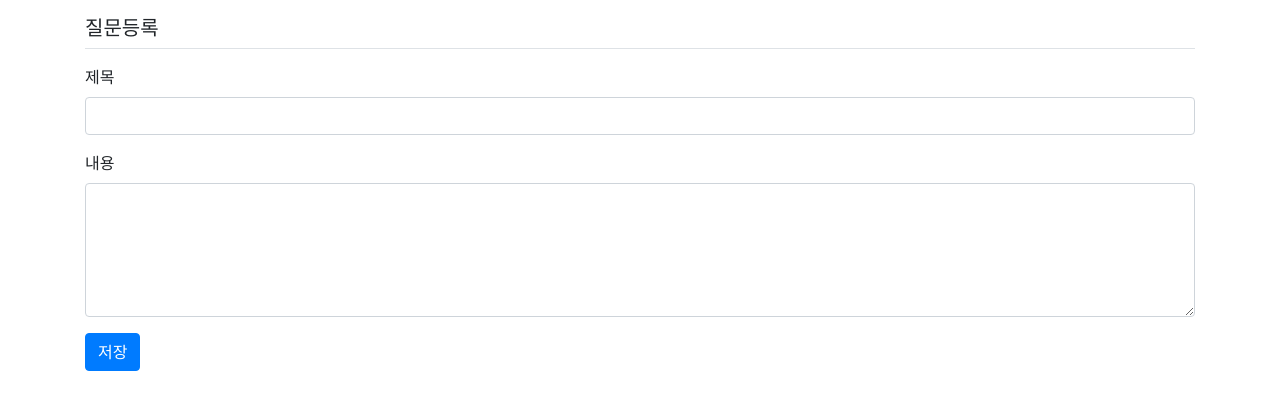
After one commit to radmacoz/python_webhard, a Flask app: template pybo/templates/question/question_form.html in a window 1280 px wide. The commit adds this page. Shown: the top 410 px of the page. Run offline with Flask 2, Linux system fonts and the light colour scheme; the template is opened without the code that fills it, so the values that code supplies are empty, except form fields; form fields are guessed from the names that the template uses.

Commit message:
210316: question submit function implementation

```diff
--- /dev/null
+++ b/pybo/templates/question/question_form.html
@@ -0,0 +1,25 @@
+{% extends 'base.html' %}
+{% block content %}
+<div class="container">
+    <h5 class="my-3 border-bottom pb-2">질문등록</h5>
+    <form method="post" class="post-form my-3">
+        <!-- {{ form.subject.label }}
+        {{ form.subject(class="form-control") }}
+
+        {{ form.content.label}}
+        {{ form.content(class="form-control") }} -->
+        <div class="form-group">
+            <label for="subject">제목</label>
+            <input type="text" class="form-control" name="subject" id="subject">
+        </div>
+        <div class="form-group">
+            <label for="content">내용</label>
+            <textarea class="form-control" name="content" id="content" rows="5">
+            </textarea>
+        </div>
+        <button type="submit" class="btn btn-primary">저장</button>
+    </form>
+</div>
+{% endblock %}
+
+<!-- 2-10 질문등록기능까지 -->
--- a/pybo/templates/question/question_list.html
+++ b/pybo/templates/question/question_list.html
@@ -28,5 +28,6 @@
         {% endif %}
         </tbody>
     </table>
+    <a href="{{ url_for('question.create') }}" class="btn btn-primary">질문 등록</a>
 </div>
 {% endblock %}
```
Also changed, not shown: pybo/forms.py (added, +7 -0 lines), pybo/views/question_views.py (+18 -2 lines), 1 other file.
